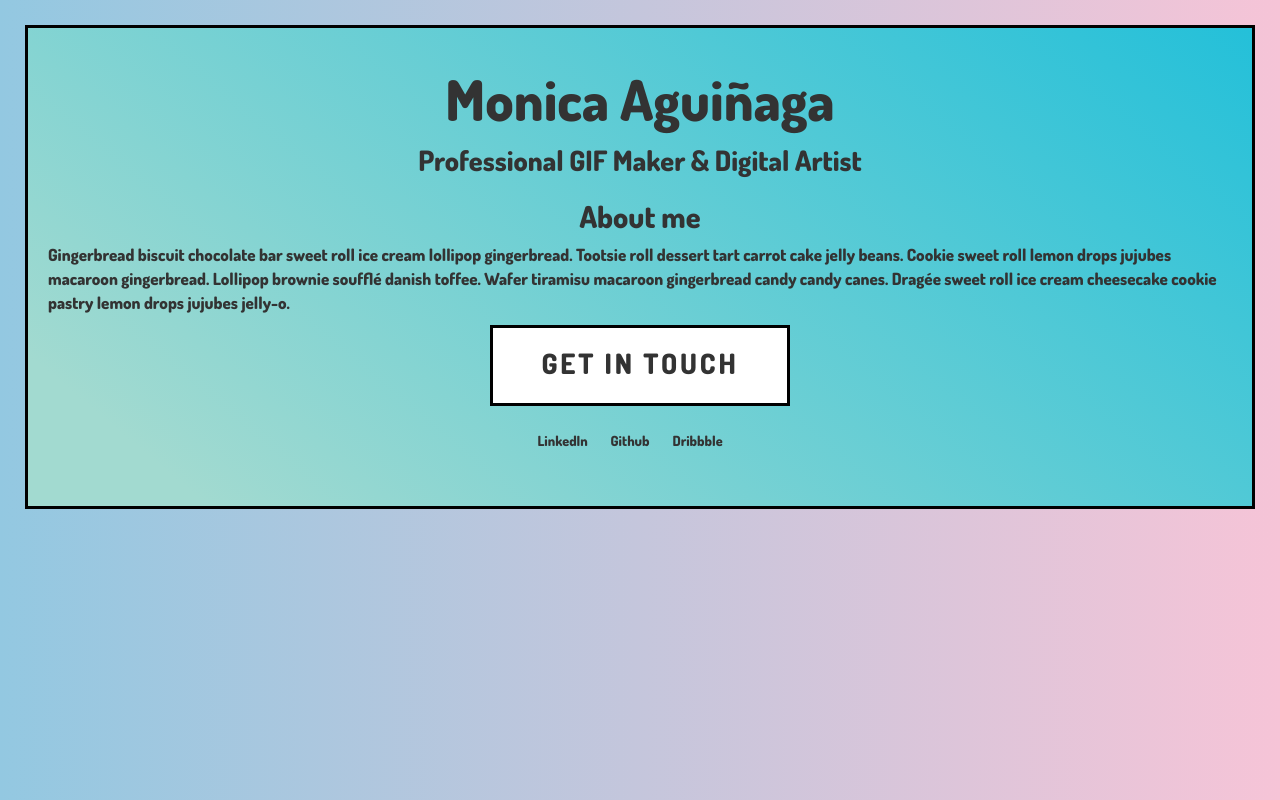
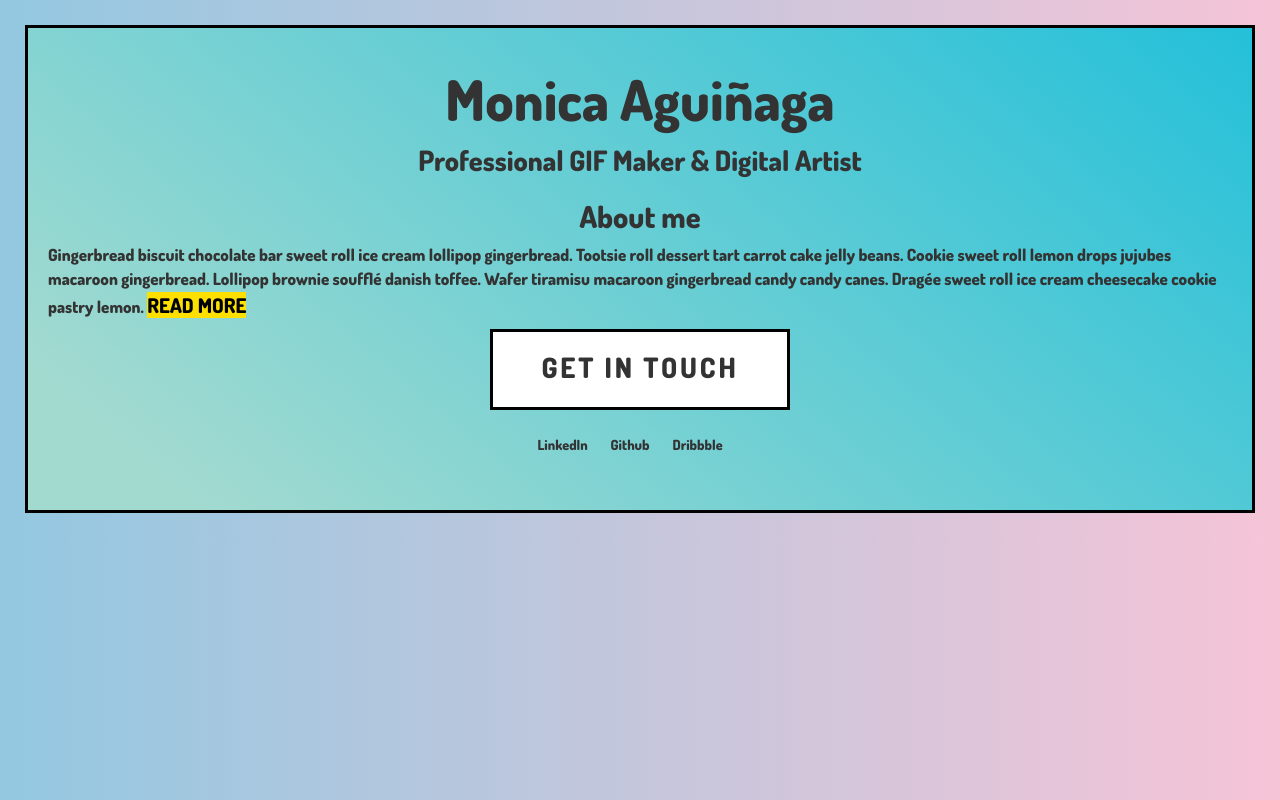
Before and after one commit to monicaaguinaga/monicaaguinaga.github.io, a plain HTML site: page index.html in a window 1280 px wide. Drawn offline with nearby package versions, Linux system fonts and the light colour scheme.

Commit message:
Basic styles to the links

```diff
--- a/css.css
+++ b/css.css
@@ -31,6 +31,18 @@ body {
 
 }
 
+.about a {
+  background-color: #FDDF00;
+  text-transform: uppercase;
+  font-size: 1.2em;
+  color: #000;
+}
+
+.about a:hover{
+  text-decoration: none;
+  border-bottom: dotted 3px #000;
+}
+
 .contact  {
   border: black 3px solid;
   background-color: #fff;
--- a/index.html
+++ b/index.html
@@ -26,7 +26,8 @@
      gingerbread. Tootsie roll dessert tart carrot cake jelly beans.
      Cookie sweet roll lemon drops jujubes macaroon gingerbread. Lollipop brownie
      soufflé danish toffee. Wafer tiramisu macaroon gingerbread candy candy canes.
-     Dragée sweet roll ice cream cheesecake cookie pastry lemon drops jujubes jelly-o.</p>
+     Dragée sweet roll ice cream cheesecake cookie pastry lemon.
+     <a href="#">Read more</a></p>
 
 </div><!-- end of about -->
 
@@ -36,6 +37,7 @@
 
 <div class="contact">
 <p>Get in touch</p>
+
 </div> <!-- end of contact -->
 
 <ul>
```
